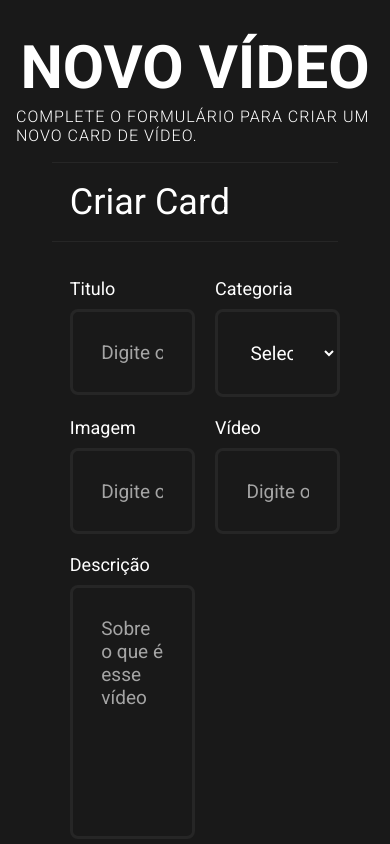
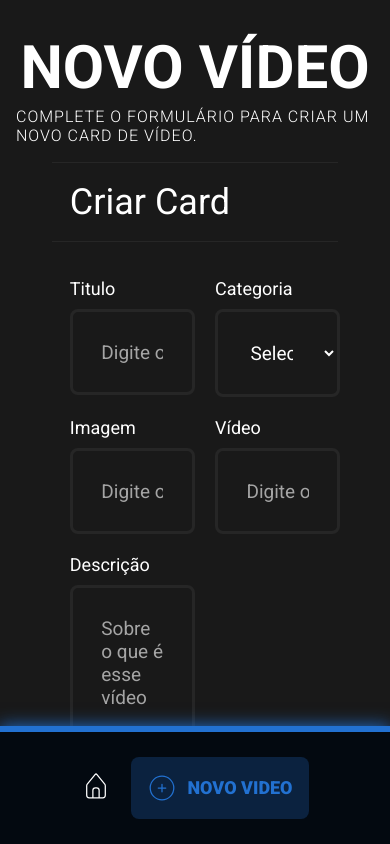
Before and after one commit to xXmarcosX/AluraFlix, a React (Vite) app: page /novoVideo in a window 390 px wide. Shown: the top 844 px of the page. Built offline with nearby package versions, Linux system fonts and the light colour scheme.

Commit message:
refatoração de códigos

```diff
--- a/src/components/Banner/Banner.jsx
+++ b/src/components/Banner/Banner.jsx
@@ -24,10 +24,6 @@ const Banner = () => {
               height="415"
               src="https://www.youtube.com/embed/c8mVlakBESE?si=Bs4vOgLDRV-jdDOU"
               title="YouTube video player"
-              frameborder="0"
-              allow="accelerometer; autoplay; clipboard-write; encrypted-media; gyroscope; picture-in-picture; web-share"
-              referrerpolicy="strict-origin-when-cross-origin"
-              allowfullscreen
             ></iframe>
           </div>
         </div>
--- a/src/components/Banner/Banner.module.css
+++ b/src/components/Banner/Banner.module.css
@@ -27,7 +27,7 @@
 
 .bannerContainerInfo h1{
     background-color: hsl(199, 100%, 71%);
-    width: 35%;
+    width: 40%;
     padding: 8px 8px;
     border-radius: 8px;
     text-align: center;
--- a/src/components/Footer/Footer.jsx
+++ b/src/components/Footer/Footer.jsx
@@ -1,15 +1,40 @@
-import React from 'react'
-import style from './Footer.module.css'
-import Logo from './img/LogoMain.svg'
+import React from "react";
+import { CiCirclePlus, CiHome } from "react-icons/ci";
+import { Link, useLocation } from "react-router-dom";
+import style from "./Footer.module.css";
+import FooterLink from "./FooterLink/FooterLink";
+import Logo from "./img/LogoMain.svg";
 
 const Footer = () => {
+  const local = useLocation();
+
   return (
     <>
-      <header className={style.footer}>
+      <footer className={style.footer}>
         <img src={Logo} alt="" />
-      </header>
+        <div className={style.footerBtns}>
+          {local.pathname === '/' ? (
+            <FooterLink rota={"/"}>
+              <CiHome size={30} /> home
+            </FooterLink>
+          ) : (
+            <Link to={"/"}>
+              <CiHome size={30} style={{color: 'white'}}/>
+            </Link>
+          )}
+          {local.pathname === '/novoVideo' ? (
+            <FooterLink rota={"/"}>
+              <CiCirclePlus  size={30}/> NOVO VIDEO
+            </FooterLink>
+          ) : (
+            <Link to={"/novoVideo"}>
+              <CiCirclePlus size={30} style={{color: 'white'}}/>
+            </Link>
+          )}
+        </div>
+      </footer>
     </>
-  )
-}
+  );
+};
 
-export default Footer
+export default Footer;
--- a/src/components/Footer/Footer.module.css
+++ b/src/components/Footer/Footer.module.css
@@ -7,3 +7,28 @@
     border-top: 6px solid #2271D1;
     height: 15vh;
 }
+
+.footerBtns{
+    display: none;
+}
+
+@media (max-width: 768px){
+    .footer{
+        z-index: 9999;
+        position: fixed;
+        width: 100%;
+        bottom: 0;
+        height: 14vh;
+    }
+
+    .footer img{
+        display: none;
+    }
+
+    .footerBtns{
+        display: flex;
+        align-items: center;
+        justify-content: center;
+        gap: 20px;
+    }
+}
--- a/src/components/Header/Header.module.css
+++ b/src/components/Header/Header.module.css
@@ -7,7 +7,7 @@
 }
 
 .headerBtns{
-    width: 20%;
+    width: 25%;
     display: flex;
     gap: 20px;
 }
--- a/src/components/TituloSecao/TituloSecao.module.css
+++ b/src/components/TituloSecao/TituloSecao.module.css
@@ -14,5 +14,6 @@
     .title{
         width: 70%;
         margin-top: 15%;
+        margin-left: 16%;
     }
 }
--- a/src/json/db.json
+++ b/src/json/db.json
@@ -4,14 +4,6 @@
       "id": "1",
       "titulo": "O que faz um dev front",
       "categoria": "MOBILE",
-      "imagem": "https://s2-techtudo.glbimg.com/4oP5fCQaE1GDydFO3YDMPcjXC48=/0x0:1920x1080/984x0/smart/filters:strip_icc()/i.s3.glbimg.com/v1/AUTH_08fbf48bc0524877943fe86e43087e7a/internal_photos/bs/2020/2/w/eORJw3TuOmAfaA7Bh73g/faker-worlds.jpg",
-      "video": "https://www.youtube.com/embed/0suIFAAClvg?si=zKjbtOFdOMSewlwe",
-      "descricao": "lorem ipsum dolor sit amet consectectur"
-    },
-    {
-      "id": "7",
-      "titulo": "O que faz um dev front",
-      "categoria": "FRONT END",
       "imagem": "https://s2-techtudo.glbimg.com/4oP5fCQaE1GDydFO3YDMPcjXC48=/0x0:1920x1080/984x0/smart/filters:strip_icc()/i.s3.glbimg.com/v1/AUTH_08fbf48bc0524877943fe86e43087e7a/internal_photos/bs/2020/2/w/eORJw3TuOmAfaA7Bh73g/faker-worlds.jpg",
       "video": "https://www.youtube.com/embed/0suIFAAClvg?si=zKjbtOFdOMSewlwe",
       "descricao": "lorem ipsum dolor sit amet consectectur"
--- a/src/pages/Home/Home.module.css
+++ b/src/pages/Home/Home.module.css
@@ -28,10 +28,14 @@
 }
 
 @media (max-width: 768px){
+    .main{
+        padding-bottom: 25%;
+    }
+
     .containerVideos{
         flex-wrap: nowrap;
         overflow: auto;
         justify-content: unset;
-        padding: 2em 1.3em;
+        padding: 1em 1em;
     }
 }
```
